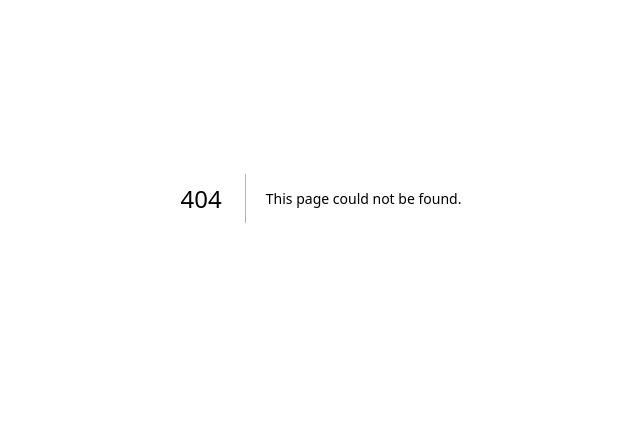
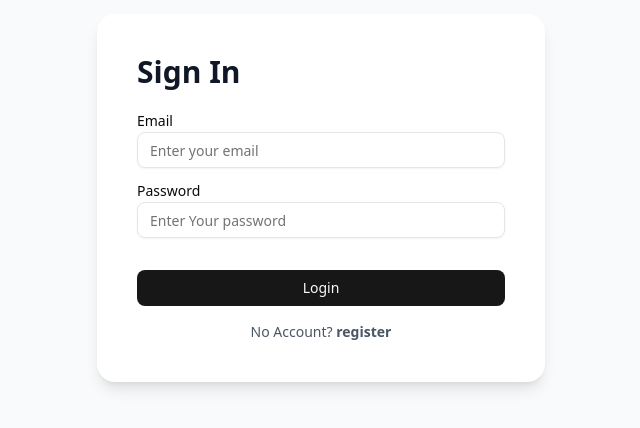
Before and after one commit to sajid-islam/bookworm-client, a Next.js app: page /login in a window 1280 px wide. Before the commit this address had no page. Shown: the part 202-630 px from the top of the page, without its empty margins (319-959 px from the left). Built offline with nearby package versions, Linux system fonts and the light colour scheme; no server answers.

Commit message:
implment login functionality

```diff
--- a/package.json
+++ b/package.json
@@ -11,6 +11,7 @@
     "dependencies": {
         "@radix-ui/react-label": "^2.1.8",
         "@radix-ui/react-slot": "^1.2.4",
+        "axios": "^1.13.2",
         "class-variance-authority": "^0.7.1",
         "clsx": "^2.1.1",
         "lucide-react": "^0.562.0",
@@ -23,7 +24,7 @@
         "@tailwindcss/postcss": "^4",
         "eslint": "^9",
         "eslint-config-next": "16.1.1",
-    "tailwindcss": "^4",
-    "tw-animate-css": "^1.4.0"
+        "tailwindcss": "^4.1.12",
+        "tw-animate-css": "^1.3.6"
     }
 }
--- /dev/null
+++ b/src/app/(auth)/login/page.jsx
@@ -0,0 +1,73 @@
+"use client";
+
+import { Button } from "@/components/ui/button";
+import { Input } from "@/components/ui/input";
+import { Label } from "@/components/ui/label";
+import axios from "@/services/axiosInstance";
+import Link from "next/link";
+import { useRouter } from "next/navigation";
+import { useState } from "react";
+
+export default function SignInPage() {
+    const [loading, setLoading] = useState(false);
+    const router = useRouter();
+    const handleSubmit = async (e) => {
+        e.preventDefault();
+        setLoading(true);
+        try {
+            const email = e.target.elements.email.value;
+            const password = e.target.elements.password.value;
+            await axios.post("/user/login", { email, password });
+            e.target.reset();
+            router.push("/");
+        } catch (error) {
+            console.log(error);
+            setLoading(false);
+        } finally {
+            setLoading(false);
+        }
+    };
+
+    return (
+        <div className="min-h-screen flex items-center justify-center bg-gray-50">
+            <div className="bg-white p-10 rounded-2xl shadow-lg w-full max-w-md">
+                <h2 className="text-3xl font-bold mb-6 text-gray-900">Sign In</h2>
+
+                {/* Email / Password Login */}
+                <form onSubmit={handleSubmit} className="space-y-4">
+                    <div>
+                        <Label htmlFor="email">Email</Label>
+                        <Input
+                            id="email"
+                            type="email"
+                            placeholder="Enter your email"
+                            className="mt-1"
+                        />
+                    </div>
+
+                    <div>
+                        <Label htmlFor="password">Password</Label>
+                        <Input
+                            id="password"
+                            type="password"
+                            placeholder="Enter Your password"
+                            className="mt-1"
+                        />
+                    </div>
+
+                    {/* Login Button*/}
+                    <Button disabled={loading} type="submit" className="w-full mt-4">
+                        {loading ? "loading.." : "Login"}
+                    </Button>
+                </form>
+
+                <p className="mt-4 text-sm text-gray-600 text-center">
+                    No Account?{" "}
+                    <Link href={`/register`} className="text-custom-primary font-semibold">
+                        register
+                    </Link>
+                </p>
+            </div>
+        </div>
+    );
+}
--- /dev/null
+++ b/src/services/axiosInstance.js
@@ -0,0 +1,8 @@
+import Axios from "axios";
+
+const axios = Axios.create({
+    baseURL: process.env.NEXT_PUBLIC_API_BASE_URL,
+    withCredentials: true,
+});
+
+export default axios;
```
Also changed, not shown: 1 other file (tests, documents, lock files or other folders). Lines whose indentation alone changed are shown as unchanged.
